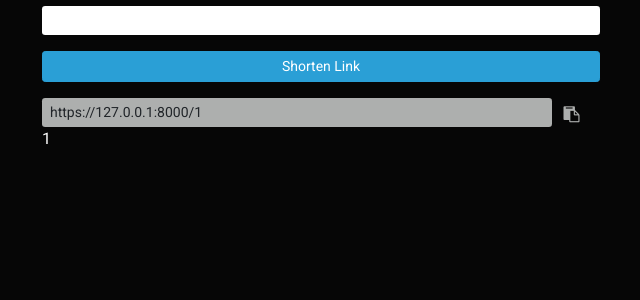
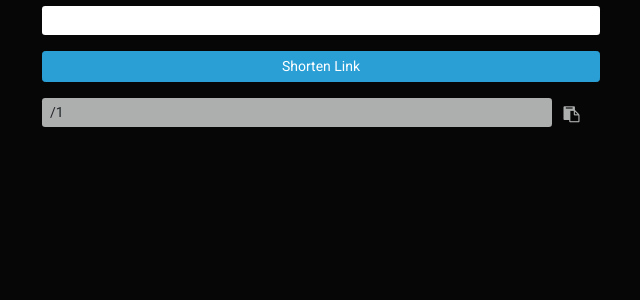
Before and after one commit to Daveson217/urlshortener, a Django app: page /1 in a window 1280 px wide. Shown: the part 141-441 px from the top of the page, without its empty margins (319-959 px from the left). Run offline with Django 3.2, Linux system fonts and the light colour scheme; some libraries are stand-ins or nearby versions.

Commit message:
Added shortened url totemplate

```diff
--- a/templates/home.html
+++ b/templates/home.html
@@ -27,8 +27,9 @@
 
                 <div class="row mt-3">
                     <div class="col-11">
-                        <input class="form-control form-control-sm text-truncate" type="text" value="https://127.0.0.1:8000/{{request.path|slice:"1:" }}" aria-label="Shortened link" disabled readonly>
+                        <input class="form-control form-control-sm text-truncate" type="text" value="{{request.path}}" aria-label="Shortened link" disabled readonly>
                     </div>
+                    {% comment %} {{request.path|slice:"1:" }} {% endcomment %}
                     <div class="col-1 px-0">
                         <i class="fa fa-clipboard mt-2 " aria-hidden="true"></i>
                     </div>
@@ -37,8 +38,6 @@
 
             {% endif %}
 
-            <p class="text-white">  {{request.path|slice:"1:" }}</p>
-
         </div>
     </div>
 {% endblock content %}
```
Also changed, not shown: README.md (added).
